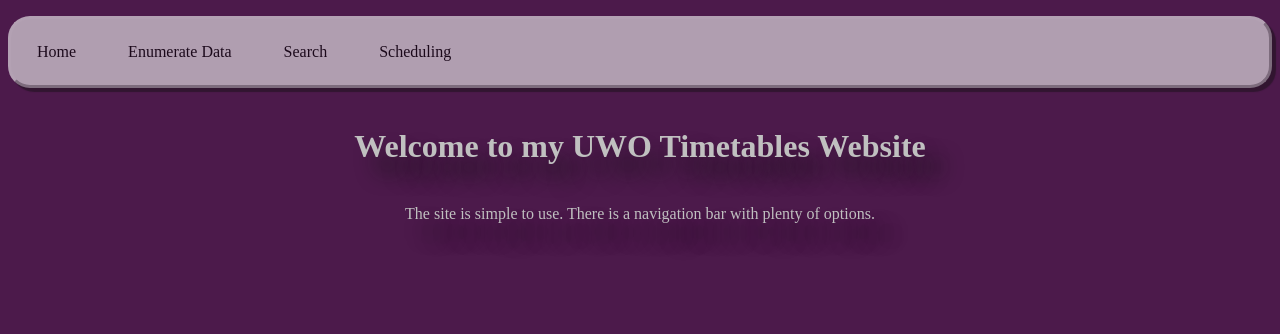
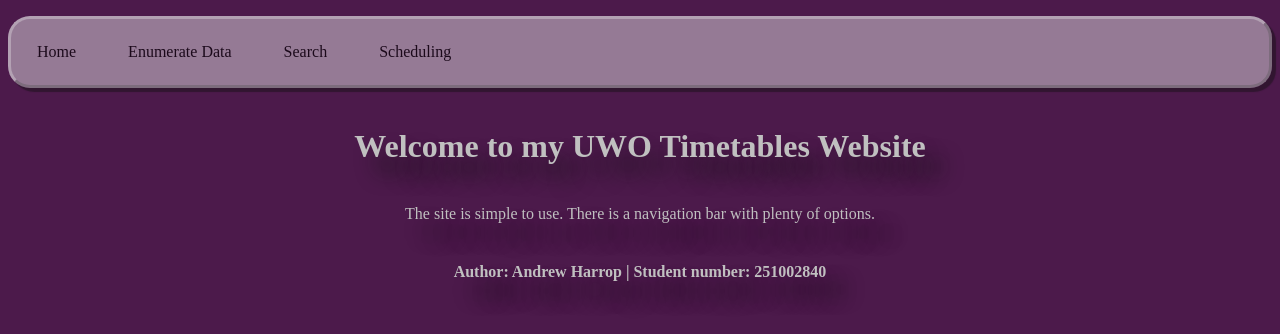
Before and after one commit to andrewharrop/se3316_aharrop_lab4, an Angular app in the folder lab4web/: page /home in a window 1280 px wide. Shown: the top 334 px of the page. Built offline with nearby package versions, Linux system fonts and the light colour scheme.

Commit message:
final commit

```diff
--- a/lab4web/src/app/home/home.component.html
+++ b/lab4web/src/app/home/home.component.html
@@ -2,3 +2,4 @@
 <p class="home_paragraph">
     The site is simple to use. There is a navigation bar with plenty of options. <br>
 </p>
+<h4 class="home_head">Author: Andrew Harrop | Student number: 251002840</h4>
--- a/lab4web/src/app/navbar/navbar.component.css
+++ b/lab4web/src/app/navbar/navbar.component.css
@@ -4,7 +4,7 @@
     list-style-type: none;
     padding: 0;
     overflow: hidden;
-    background-color: #e9e9ea;
+    background-color: #e9e9eab9;
     box-shadow: 4px 4px 1px #111111b5;
     border-radius: 22px;
     border-style: outset;
@@ -29,11 +29,10 @@
 
 .topbar_entry_text:hover{
     background-color: rgba(17, 17, 17, 0.403);
-    border-radius: 50px;
-
+    border-radius: 8px;
   }
   .dropdown-content {
-    margin-top: -10px;
+    margin-top: -13px;
     margin-left: 10px;
     display: none;
     background-color: whitesmoke;
```
